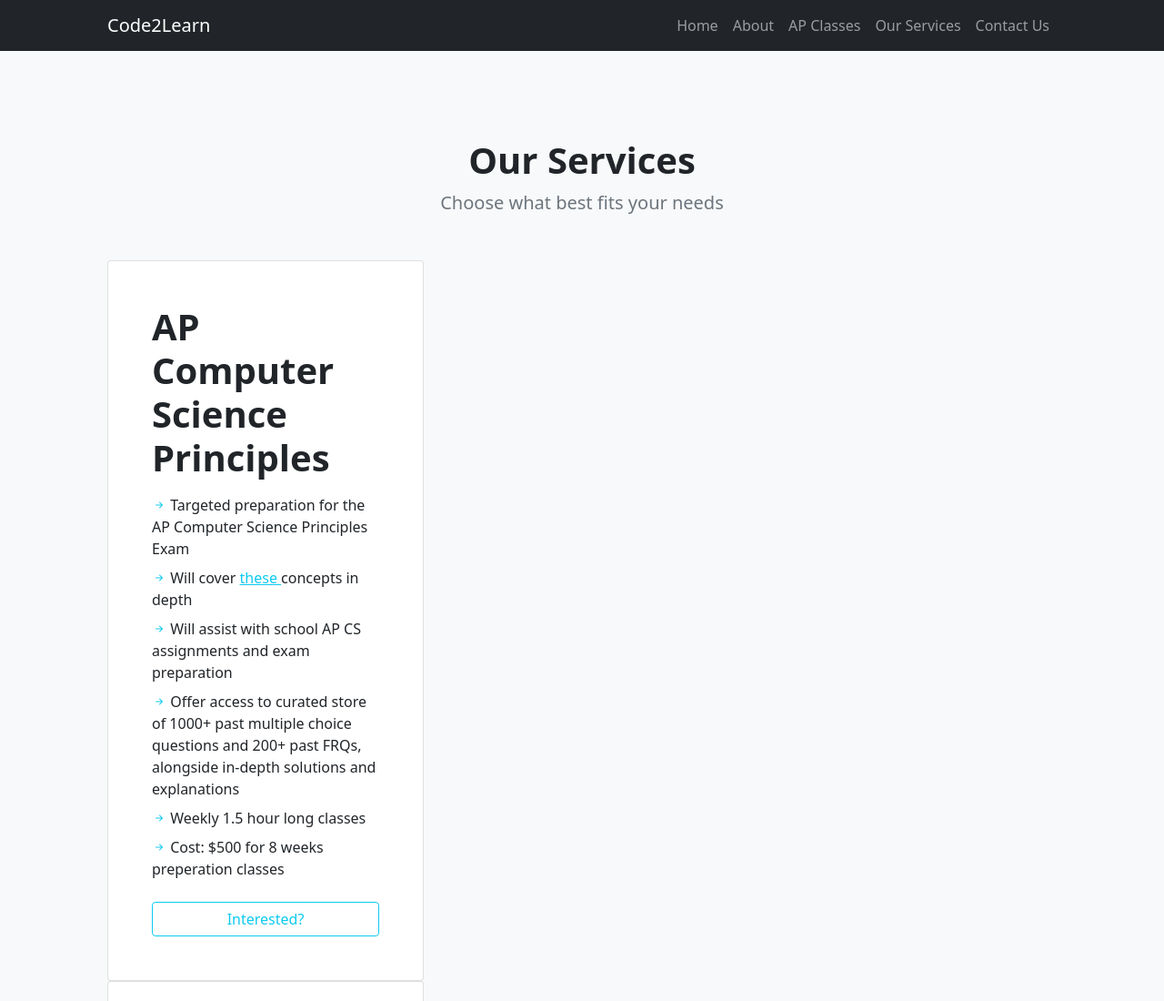
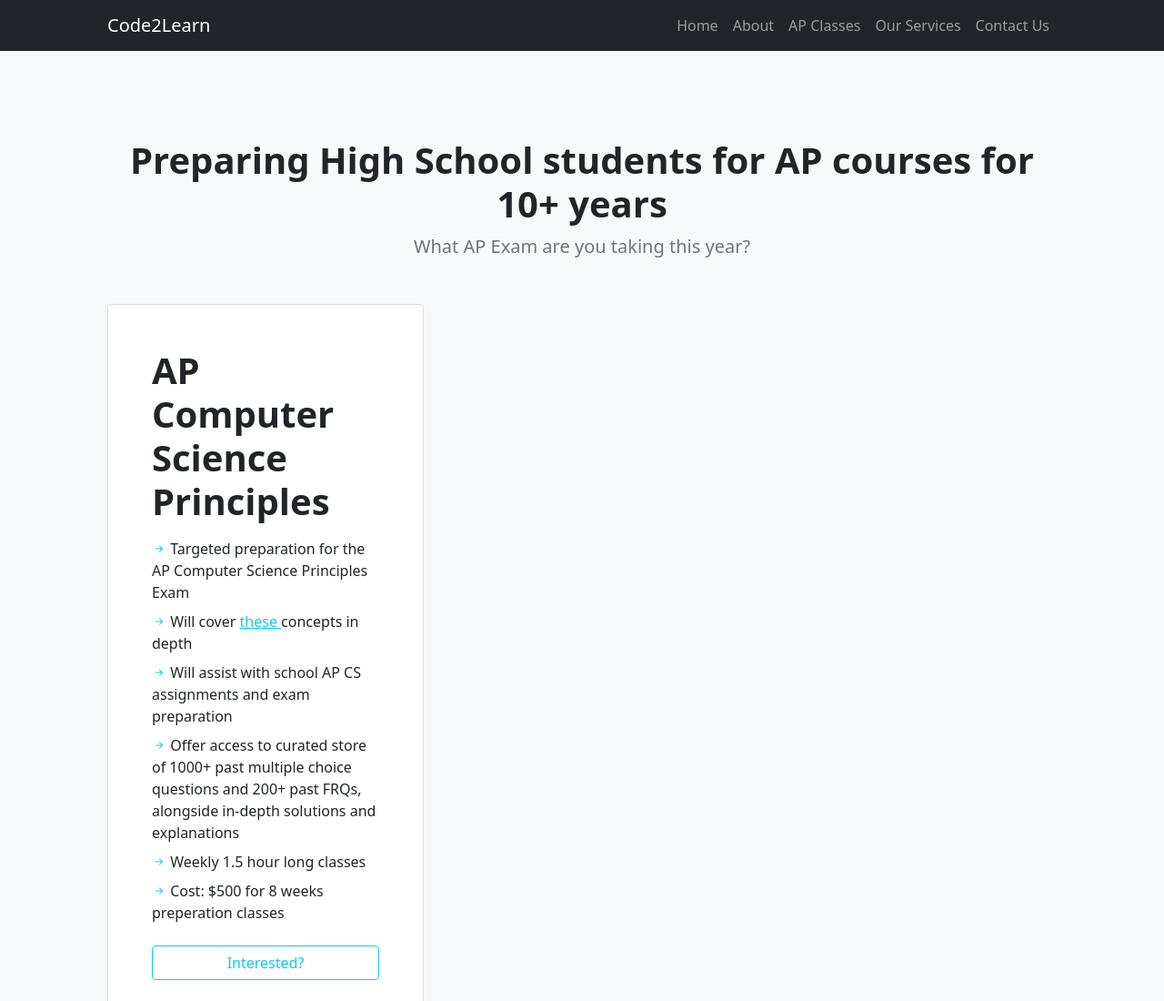
Before and after one commit to Code2LearnAcademy/Code2Learn, a website: page AP Classes.html in a window 1280 px wide. Shown: the top 1100 px of the page at 91% size. Drawn offline with nearby package versions, Linux system fonts and the light colour scheme.

Commit message:
Update AP Classes.html

```diff
--- a/AP Classes.html
+++ b/AP Classes.html
@@ -23,7 +23,7 @@
                         <ul class="navbar-nav ms-auto mb-2 mb-lg-0">
                             <li class="nav-item"><a class="nav-link" href="index.html">Home</a></li>
                             <li class="nav-item"><a class="nav-link" href="about.html">About</a></li>
-                            <li class="nav-item"><a class="nav-link" href="AP Classes.html">AP Classes</a></li>
+                            <li class="nav-item"><a class="nav-link" href="APClasses.html">AP Classes</a></li>
                             <li class="nav-item"><a class="nav-link" href="pricing.html">Our Services</a></li>
                             <li class="nav-item"><a class="nav-link" href="contact.html">Contact Us</a></li>
                         </ul>
@@ -34,8 +34,8 @@
             <section class="bg-light py-5">
                 <div class="container px-5 my-5">
                     <div class="text-center mb-5">
-                        <h1 class="fw-bolder">Our Services</h1>
-                        <p class="lead fw-normal text-muted mb-0">Choose what best fits your needs</p>
+                        <h1 class="fw-bolder">Preparing High School students for AP courses for 10+ years</h1>
+                        <p class="lead fw-normal text-muted mb-0">What AP Exam are you taking this year?</p>
                     </div>
 <!-- Pricing card enterprise-->
                         <div class="col-lg-6 col-xl-4">
```
